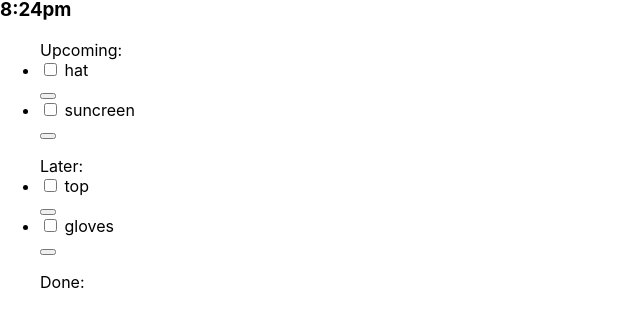
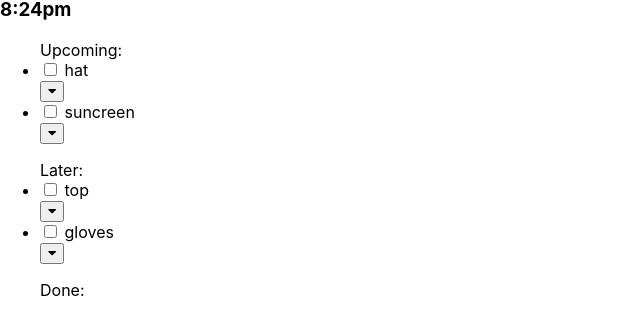
Before and after one commit to fatimanguyen2/accordingly, a React (Create React App) app in the folder client/: page / in a window 1280 px wide. Shown: the part 1129-1442 px from the top of the page, without its empty margins (0-640 px from the left). Built offline with nearby package versions, Linux system fonts and the light colour scheme.

Commit message:
fix toggle down icon

```diff
--- a/client/package.json
+++ b/client/package.json
@@ -4,6 +4,9 @@
   "private": true,
   "proxy": "http://localhost:3005",
   "dependencies": {
+    "@fortawesome/fontawesome-svg-core": "^1.2.32",
+    "@fortawesome/free-solid-svg-icons": "^5.15.1",
+    "@fortawesome/react-fontawesome": "^0.1.11",
     "@testing-library/jest-dom": "^4.2.4",
     "@testing-library/react": "^9.3.2",
     "@testing-library/user-event": "^7.1.2",
--- a/client/src/components/ItemToggle.jsx
+++ b/client/src/components/ItemToggle.jsx
@@ -1,5 +1,7 @@
 import React from 'react';
+import { FontAwesomeIcon } from '@fortawesome/react-fontawesome'
+import {faCaretDown} from '@fortawesome/free-solid-svg-icons'
 
 export default function ItemToggle(props) {
-  return <button onClick={props.toggle}><i className="fas fa-caret-down"></i></button>;
+  return <button onClick={props.toggle}> <FontAwesomeIcon icon={faCaretDown}/> </button>;
 };
```
Also changed, not shown: 1 other file (tests, documents, lock files or other folders).
